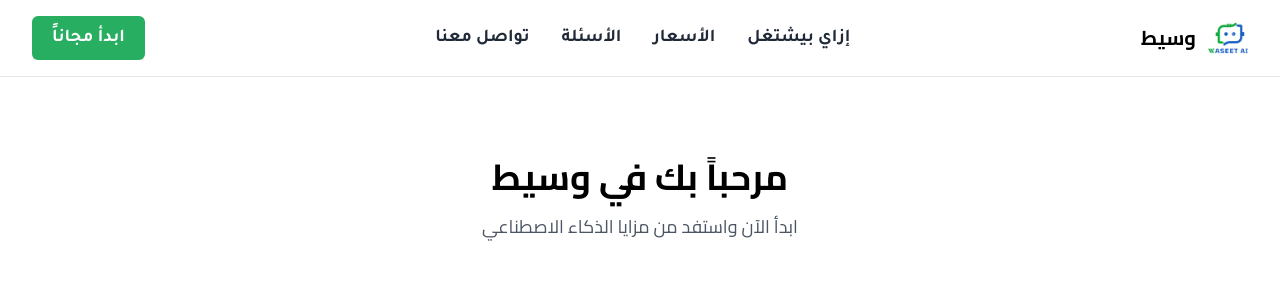
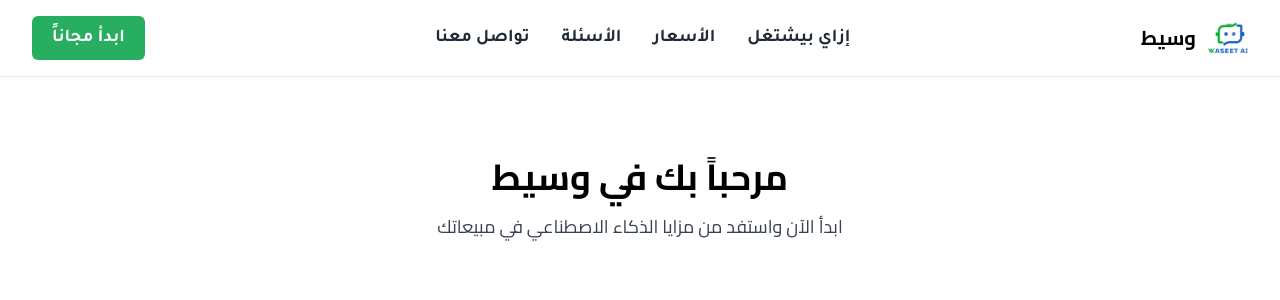
Before and after one commit to Aasermedia1/waseet-next, a Next.js app: page / in a window 1280 px wide. Shown: the top 300 px of the page. Built offline with nearby package versions, Linux system fonts and the light colour scheme.

Commit message:
Update index.js

```diff
--- a/pages/index.js
+++ b/pages/index.js
@@ -13,17 +13,17 @@
       </Head>
 
       <main dir="rtl" className="bg-white font-cairo min-h-screen">
-        {/* Navigation */}
+        {/* NAVIGATION */}
         <header className="flex items-center justify-between py-4 px-8 border-b bg-white sticky top-0 z-50">
-          {/* Logo */}
+          {/* LOGO */}
           <div className="flex items-center gap-3">
-            <Image src="/logo.png" alt="وسيط" width={40} height={40} />
+            <Image src="/logo.png" alt="Logo" width={40} height={40} />
             <span className="text-xl font-bold">وسيط</span>
           </div>
 
-          {/* Nav Links */}
-          <nav>
-            <ul className="flex gap-8 list-none p-0 m-0 font-tajawal">
+          {/* NAV LINKS */}
+          <nav className="font-tajawal">
+            <ul className="flex gap-8 list-none m-0 p-0">
               <li>
                 <a
                   href="#how"
@@ -65,10 +65,12 @@
           </button>
         </header>
 
-        {/* Placeholder Content */}
+        {/* Sample Content */}
         <section className="py-20 px-8 text-center">
           <h1 className="text-4xl font-bold mb-4">مرحباً بك في وسيط</h1>
-          <p className="text-lg text-gray-600">ابدأ الآن واستفد من مزايا الذكاء الاصطناعي</p>
+          <p className="text-lg text-gray-700 max-w-xl mx-auto">
+            ابدأ الآن واستفد من مزايا الذكاء الاصطناعي في مبيعاتك
+          </p>
         </section>
       </main>
     </>
```
